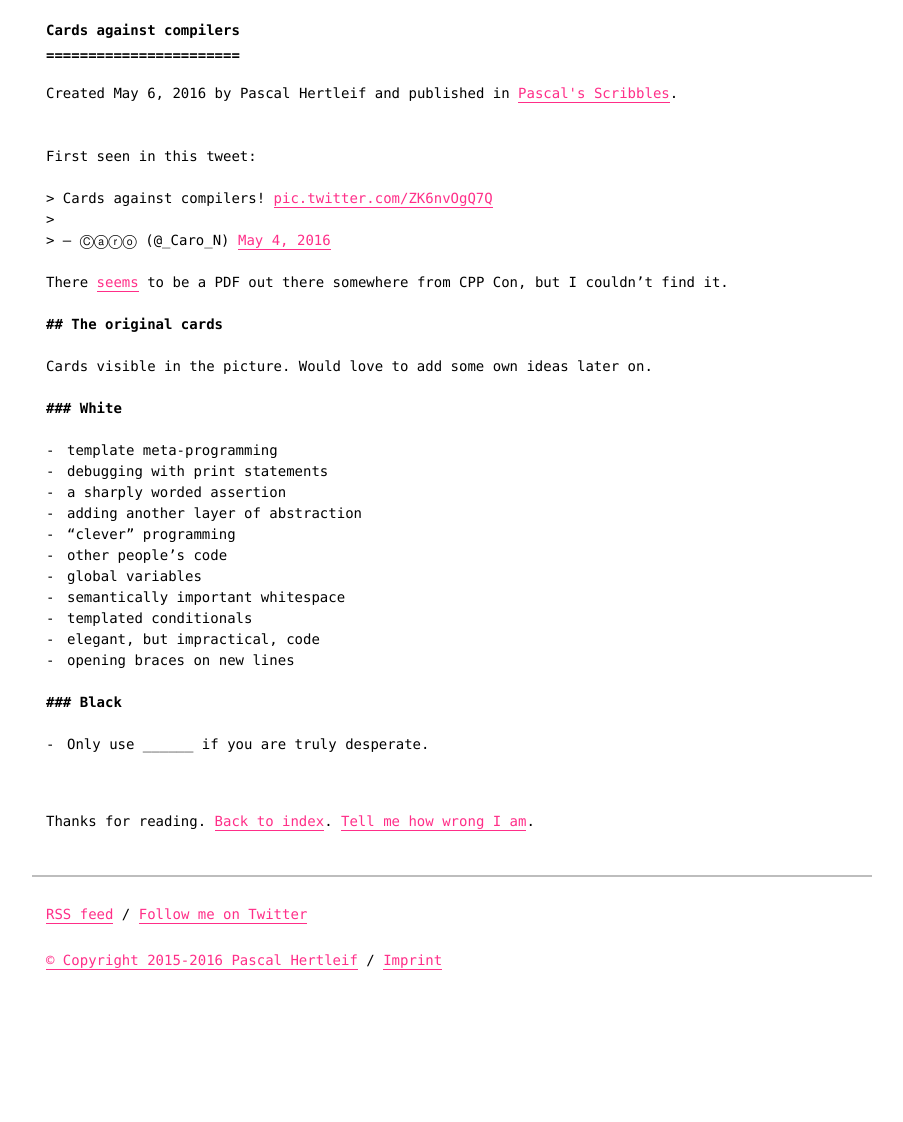
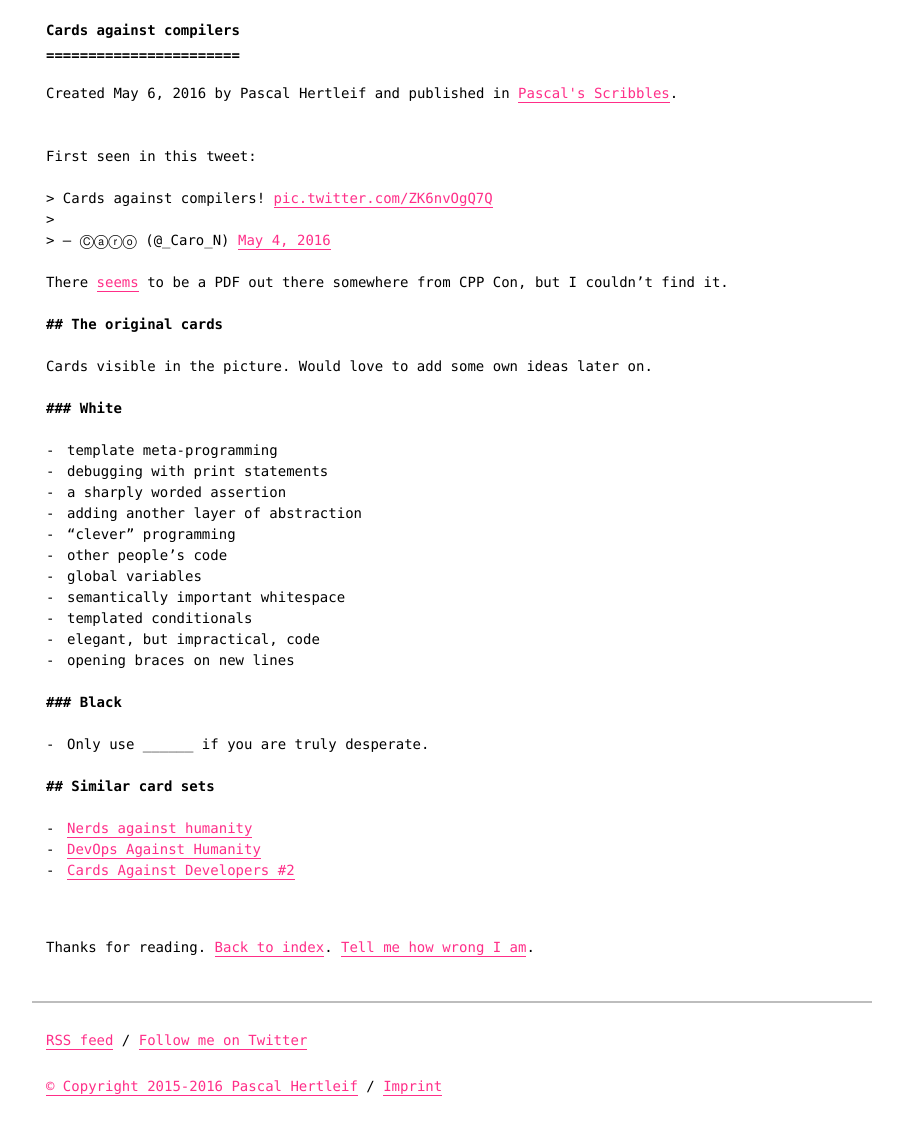
Before and after one commit to killercup/scribbles, a Jekyll site: the page built from _posts/2016-05-06-cards-against-compilers.md, in a window 1280 px wide. Shown: the whole page, without its empty margins (188-1091 px from the left). Built offline with Jekyll 4.4.1, drawn with Linux system fonts in a browser that asks for light colours; comment, search, counter and statistics services are not loaded; before the commit the page ends 996 px from its top, so only the background shows below that.

Commit message:
Add links to Cards Against {Nerds,Devs, Devops}

```diff
--- a/_posts/2016-05-06-cards-against-compilers.md
+++ b/_posts/2016-05-06-cards-against-compilers.md
@@ -30,3 +30,9 @@ Cards visible in the picture. Would love to add some own ideas later on.
 ### Black
 
 - Only use \______ if you are truly desperate.
+
+## Similar card sets
+
+- [Nerds against humanity](http://www.laurieneilsen.com/nah.html)
+- [DevOps Against Humanity](https://github.com/bridgetkromhout/devops-against-humanity)
+- [Cards Against Developers #2](https://www.cardcastgame.com/browse/deck/3FAGW)
```
